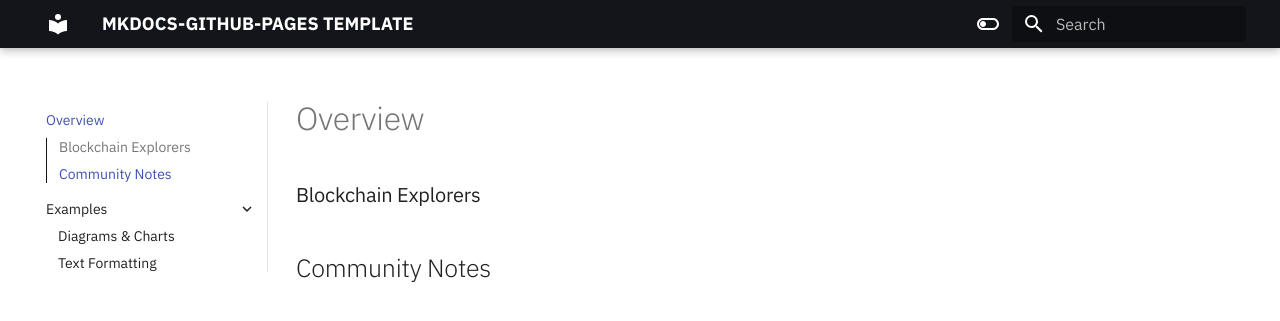
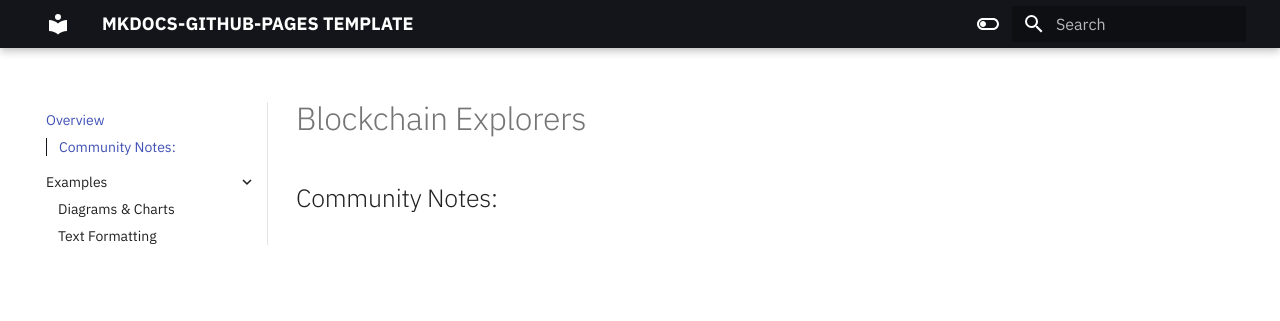
Before and after one commit to Blockchain-Explorers/docs, an MkDocs documentation site: the page built from docs/index.md, in a window 1280 px wide. Shown: the top 321 px of the page. Built offline with MkDocs 1.6.1 and Material for MkDocs 9.7.7, drawn with Linux system fonts in a browser that asks for light colours.

Commit message:
Update index.md

```diff
--- a/docs/index.md
+++ b/docs/index.md
@@ -1,3 +1,3 @@
-### Blockchain Explorers
+# Blockchain Explorers
 
-## Community Notes
+## Community Notes:
```
